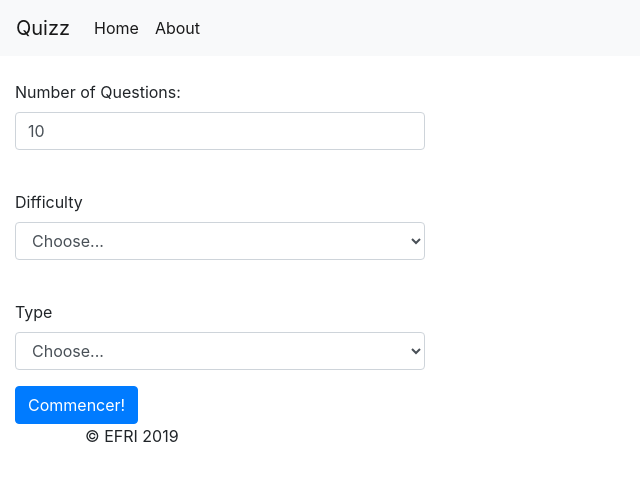
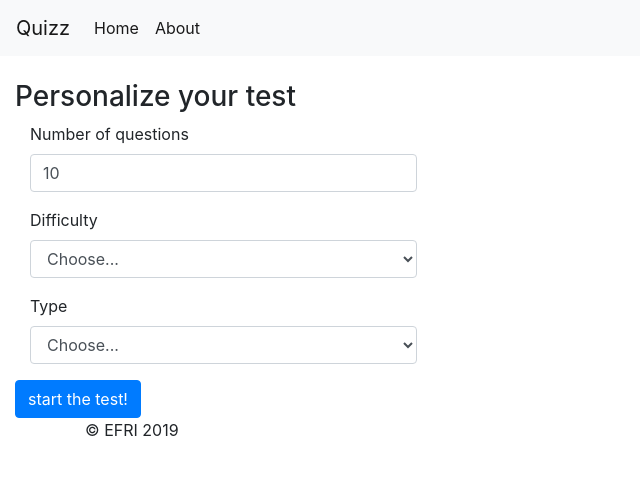
Before and after one commit to mohamessi/Quizz, an Angular app: page /personalized in a window 1280 px wide. Shown: the top 480 px of the page, without its empty margins (0-640 px from the left). Built offline with nearby package versions, Linux system fonts and the light colour scheme.

Commit message:
second commit

```diff
--- a/src/app/pages/home/home.component.html
+++ b/src/app/pages/home/home.component.html
@@ -22,7 +22,7 @@
     <div class="col-md-4">
       <h2>Personalized</h2>
       <p>Donec sed odio dui. Cras justo odio, dapibus ac facilisis in, egestas eget quam. Vestibulum id ligula porta felis euismod semper. Fusce dapibus, tellus ac cursus commodo, tortor mauris condimentum nibh, ut fermentum massa justo sit amet risus.</p>
-      <p><a class="btn btn-secondary" href="/personalized" role="button">Play »</a></p>
+      <p><a class="btn btn-secondary" routerLink="personalized" role="button">Play »</a></p>
     </div>
   </div>
 
--- a/src/app/pages/personalized/personalized.component.html
+++ b/src/app/pages/personalized/personalized.component.html
@@ -1,14 +1,13 @@
+<h3>
+  Personalize your test
+</h3>
 <form>
-  <div class="form-row">
-    <div class="form-group col-md-4">
-      <label for="amount">Number of Questions:</label>
+  <div class="form-group col-md-4">
+      <label for="amount">Number of questions</label>
       <input type="number" name="amount" id="amount" class="form-control" min="1" max="50" value="10">
     </div>
-  </div>
 
-  <br />
-  <div class="form-row">
-    <div class="form-group col-md-4">
+  <div class="form-group col-md-4">
       <label for="difficulty">Difficulty</label>
       <select name="difficulty" class="form-control">
         <option selected>Choose...</option>
@@ -17,12 +16,9 @@
         <option value="medium">Medium</option>
         <option value="hard">Hard</option>
       </select>
-    </div>
   </div>
 
-  <br />
-  <div class="form-row">
-    <div class="form-group col-md-4">
+  <div class="form-group col-md-4">
       <label for="type">Type</label>
       <select name="type" class="form-control">
         <option selected>Choose...</option>
@@ -30,8 +26,7 @@
         <option value="multiple">Multiple Choice</option>
         <option value="boolean">True / False</option>
       </select>
-    </div>
   </div>
 
-  <button type="submit" class="btn btn-primary">Commencer!</button>
+  <button type="submit" class="btn btn-primary">start the test!</button>
 </form>
--- a/src/app/pages/personalized/personalized.component.ts
+++ b/src/app/pages/personalized/personalized.component.ts
@@ -13,7 +13,7 @@ export class PersonalizedComponent implements OnInit {
   ngOnInit() {
   }
 
-  generateQuizz()
+  getPersonalizedQuizz()
   {
 
   }
```
